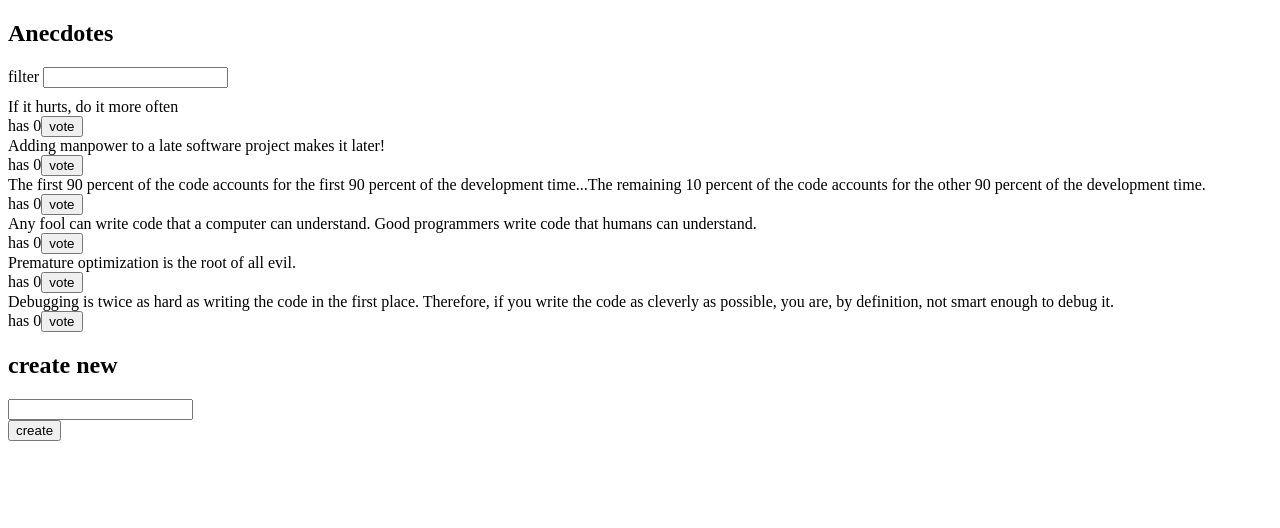
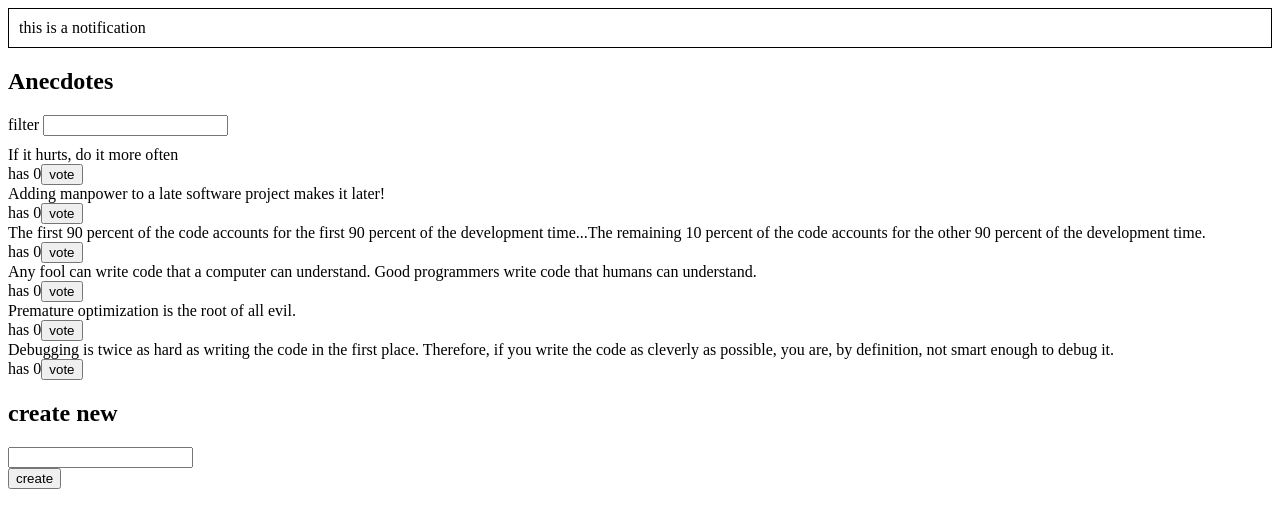
Before and after one commit to leebissessar5/full-stack-open, a React (Create React App) app in the folder part6/redux-anecdotes/: page / in a window 1280 px wide. Shown: the top 528 px of the page. Built offline with nearby package versions, Linux system fonts and the light colour scheme.

Commit message:
complete ex6.12

```diff
--- a/part6/redux-anecdotes/src/App.js
+++ b/part6/redux-anecdotes/src/App.js
@@ -1,10 +1,12 @@
 import AnecdoteForm from './components/AnecdoteForm'
 import AnecdoteList from './components/AnecdoteList'
 import Filter from './components/Filter'
+import Notification from './components/Notification'
 
 const App = () => {
   return (
     <div>
+      <Notification />
       <h2>Anecdotes</h2>
       <Filter />
       <AnecdoteList />
--- a/part6/redux-anecdotes/src/components/Notification.js
+++ b/part6/redux-anecdotes/src/components/Notification.js
@@ -1,4 +1,8 @@
+import { useSelector } from 'react-redux'
+
 const Notification = () => {
+
+  const notification = useSelector(state => state.notification)
   const style = {
     border: 'solid',
     padding: 10,
@@ -6,7 +10,8 @@ const Notification = () => {
   }
   return (
     <div style={style}>
-      render here notification...
+
+      {notification}
     </div>
   )
 }
--- a/part6/redux-anecdotes/src/index.js
+++ b/part6/redux-anecdotes/src/index.js
@@ -6,13 +6,15 @@ import App from './App'
 
 import anecdoteReducer from './reducers/anecdoteReducer'
 import filterReducer from './reducers/filterReducer'
+import notificationReducer from './reducers/notificationReducer'
 
 const store = configureStore(
   {
     reducer:
     {
       anecdotes: anecdoteReducer,
-      filter: filterReducer
+      filter: filterReducer,
+      notification: notificationReducer
     }
   }
 )
--- /dev/null
+++ b/part6/redux-anecdotes/src/reducers/notificationReducer.js
@@ -0,0 +1,14 @@
+import { createSlice } from "@reduxjs/toolkit"
+
+const notificationSlice = createSlice({
+    name: 'notification',
+    initialState: "this is a notification",
+    reducers: {
+        notificationChange(state, action) {
+            return action.payload
+        }
+    }
+})
+
+export const { notificationSliceChange } = notificationSlice.actions
+export default notificationSlice.reducer
```
